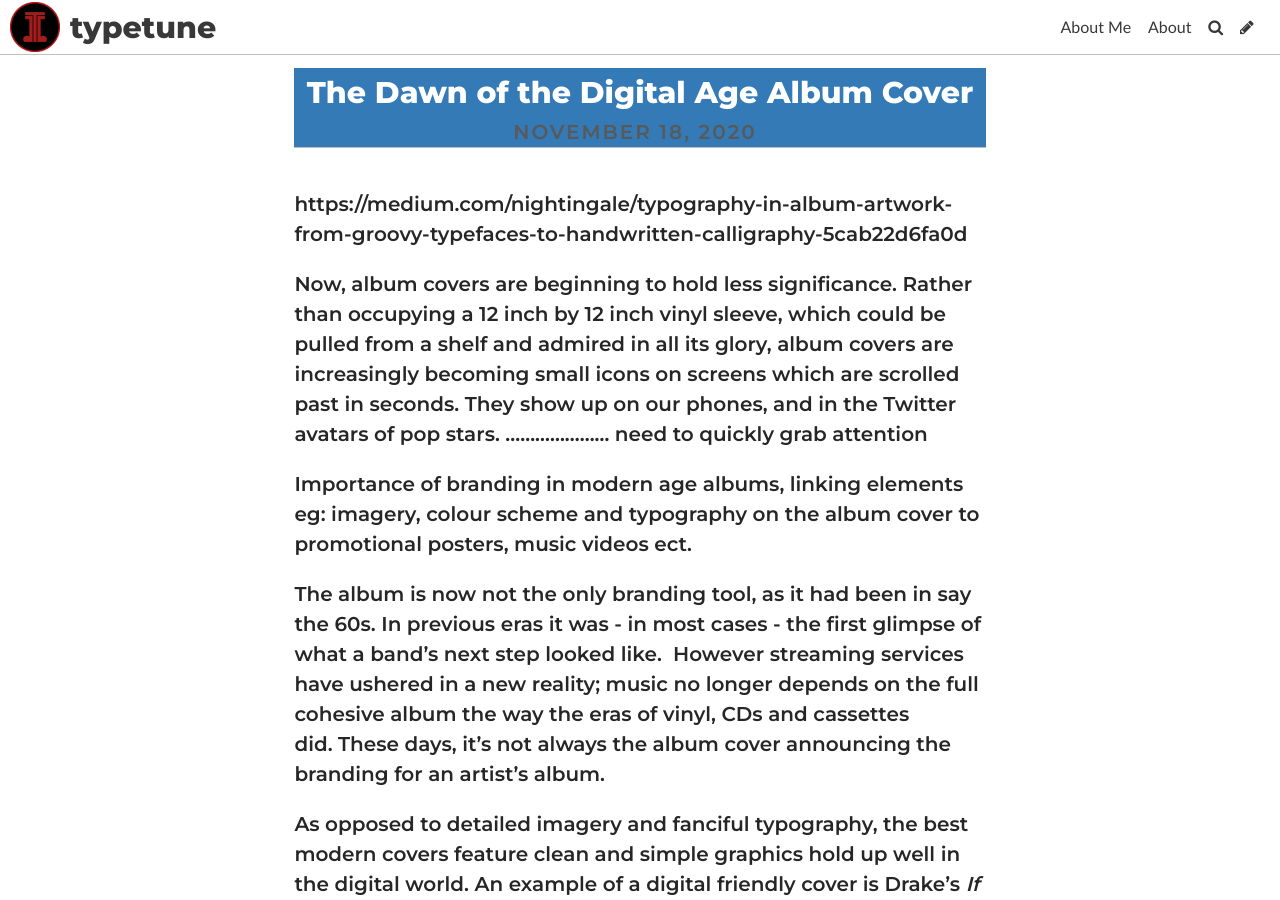
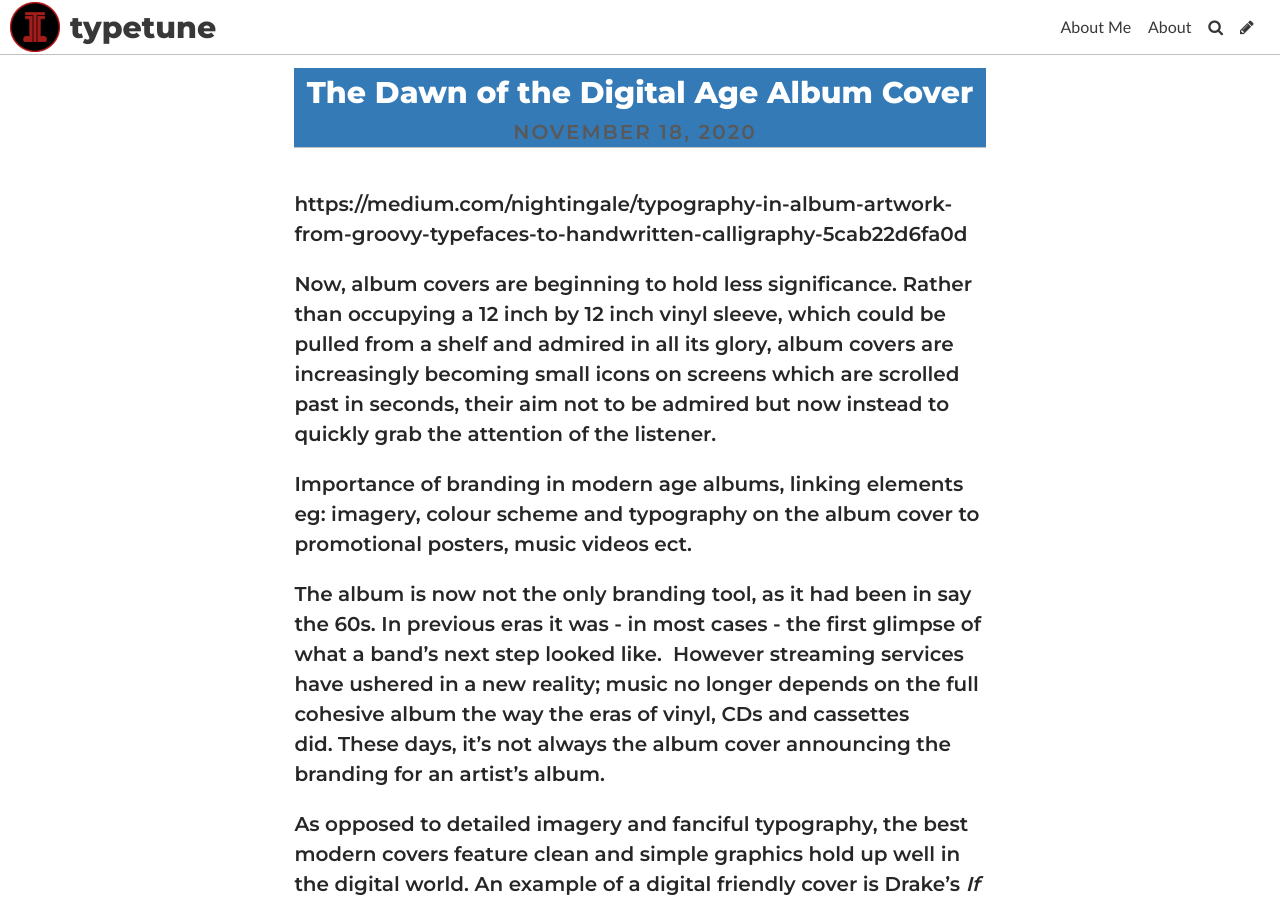
Before and after one commit to lauracutting/typetune, a Jekyll site: the page built from _posts/2020-11-18-the-dawn-of-the-digital-age-album-cover.md, in a window 1280 px wide and 900 px high. Built offline with Jekyll 4.4.1, drawn with Linux system fonts in a browser that asks for light colours; some web fonts are replaced.

Commit message:
Update Post “2020-11-18-the-dawn-of-the-digital-age-album-cover”

```diff
--- a/_posts/2020-11-18-the-dawn-of-the-digital-age-album-cover.md
+++ b/_posts/2020-11-18-the-dawn-of-the-digital-age-album-cover.md
@@ -10,7 +10,7 @@ tags:
 ---
 https://medium.com/nightingale/typography-in-album-artwork-from-groovy-typefaces-to-handwritten-calligraphy-5cab22d6fa0d
 
-Now, album covers are beginning to hold less significance. Rather than occupying a 12 inch by 12 inch vinyl sleeve, which could be pulled from a shelf and admired in all its glory, album covers are increasingly becoming small icons on screens which are scrolled past in seconds. They show up on our phones, and in the Twitter avatars of pop stars. ..................... need to quickly grab attention
+Now, album covers are beginning to hold less significance. Rather than occupying a 12 inch by 12 inch vinyl sleeve, which could be pulled from a shelf and admired in all its glory, album covers are increasingly becoming small icons on screens which are scrolled past in seconds, their aim not to be admired but now instead to quickly grab the attention of the listener.
 
 Importance of branding in modern age albums, linking elements eg: imagery, colour scheme and typography on the album cover to promotional posters, music videos ect.
 
```
